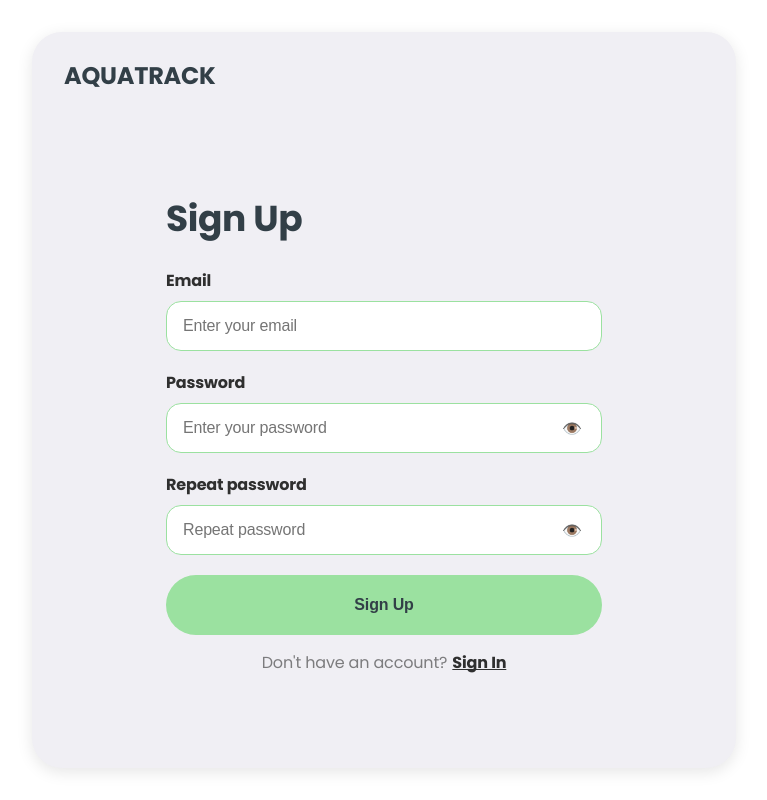
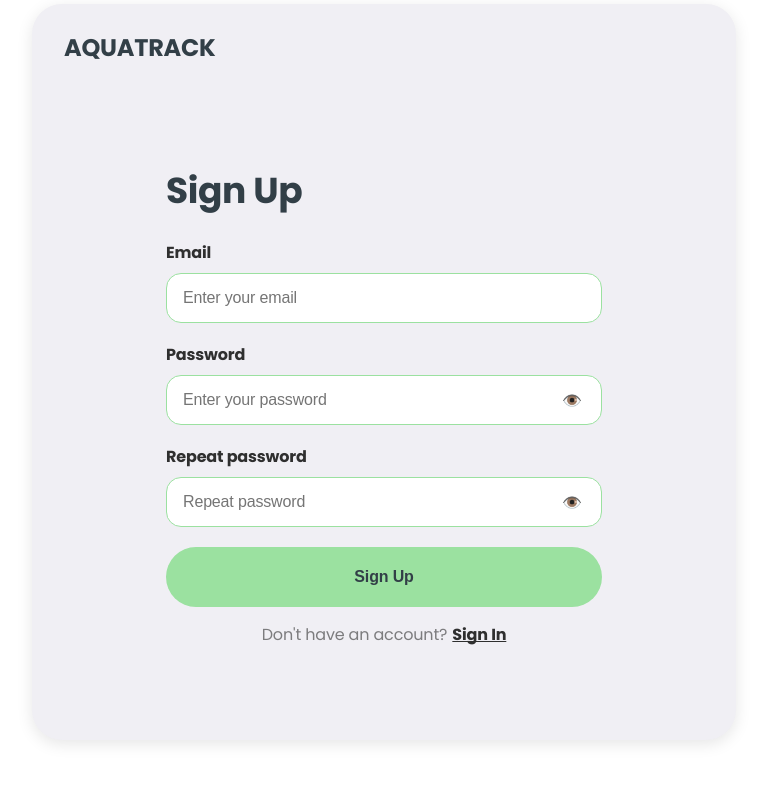
Before and after one commit to DimaOstapchuk91/AquaDev, a React (Vite) app: page /signup in a window 1280 px wide. Shown: the whole page, without its empty margins (256-1023 px from the left). Built offline with nearby package versions, Linux system fonts and the light colour scheme; no server answers.

Commit message:
add styles height:85vh

```diff
--- a/src/pages/SignUpPage/SignUpPage.module.css
+++ b/src/pages/SignUpPage/SignUpPage.module.css
@@ -3,7 +3,7 @@
   justify-content: center;
   align-items: center;
   width: 100%;
-  height: 100%;
+  height: 85vh;
   gap: 16px;
 }
 
```
